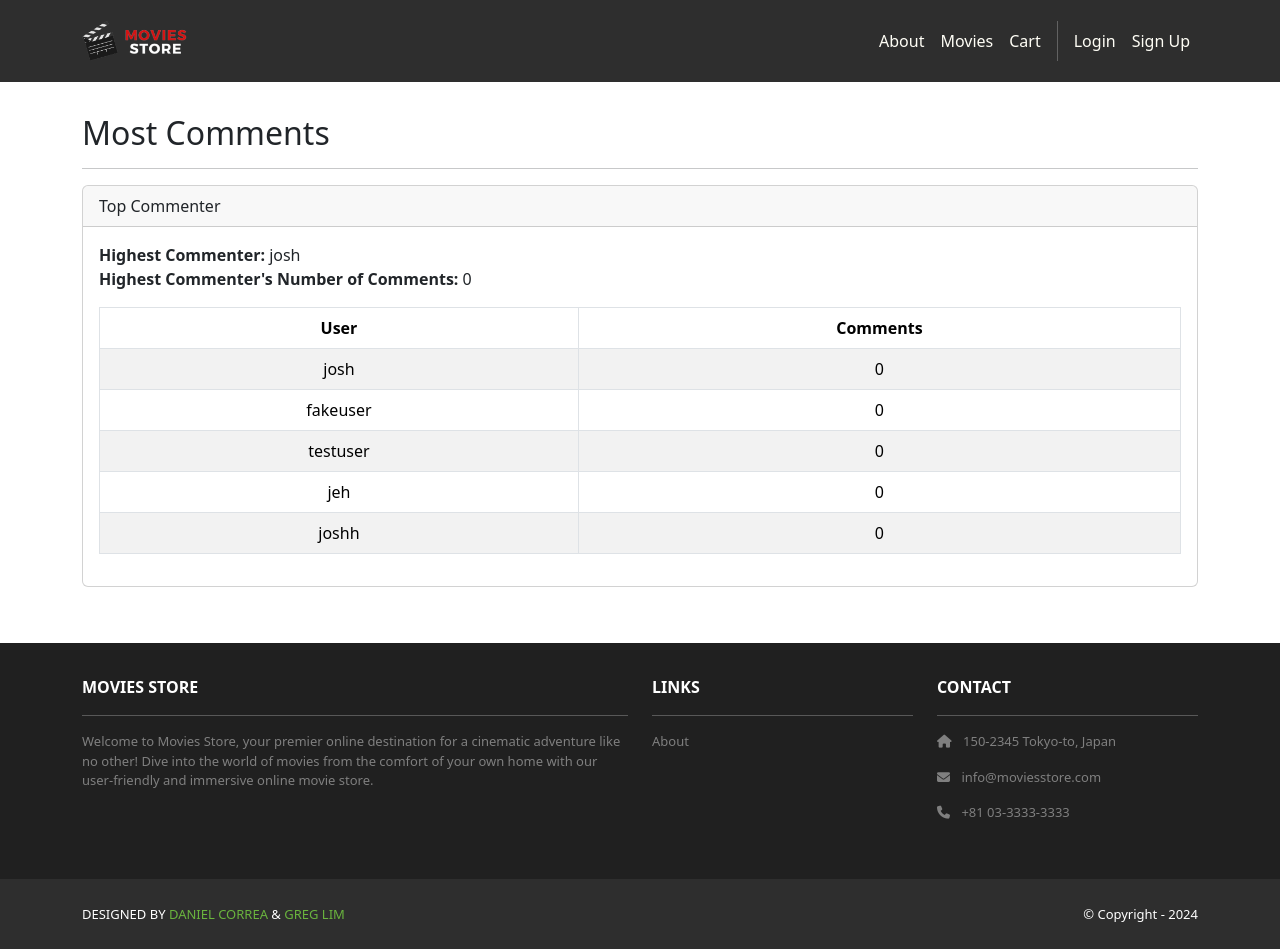
After one commit to joshuahevelow/moviesstore, a Django app: page /movies/most-comments/ in a window 1280 px wide. The commit adds this page. Run offline with Django 5.2, Linux system fonts and the light colour scheme; data comes from the database, SQL or seed files in the repository; data that the repository does not hold is empty; some libraries are stand-ins or nearby versions.

Commit message:
User Story 4: admin most comments page

```diff
--- /dev/null
+++ b/movies/templates/movies/most_comments.html
@@ -0,0 +1,55 @@
+<!DOCTYPE html>
+{% extends 'base.html' %}
+{% block content %}
+<div class="p-3">
+  <div class="container">
+    <div class="row mt-3">
+      <div class="col mx-auto mb-3">
+        <h2>Most Comments</h2>
+        <hr />
+        <div class="card mb-4">
+          <div class="card-header">
+            Top Commenter
+          </div>
+          <div class="card-body">
+            <b>Highest Commenter:</b> {{ temp_data.top.username }}<br />
+            <b>Highest Commenter's Number of Comments:</b> {{ temp_data.top.count }}<br />
+            <table class="table table-bordered table-striped text-center mt-3">
+              <thead>
+                <tr>
+                  <th scope="col">User</th>
+                  <th scope="col">Comments</th>
+                </tr>
+              </thead>
+              <tbody>
+                {% for u in temp_data.counts %}
+                <tr>
+                  <td>{{ u.username }}</td>
+                  <td>
+                    {{u.count}}
+                  </td>
+                </tr>
+                {% endfor %}
+              </tbody>
+            </table>
+          </div>
+        </div>
+      </div>
+    </div>
+  </div>
+</div>
+{% endblock content %}
+
+
+
+<html lang="en">
+<head>
+    <meta charset="UTF-8">
+    <title>Most Comments</title>
+</head>
+<body>
+<h2> Most Comments</h2>
+<p><b>{{temp_data.top.username}}</b> is the highest commenter with these many comments: {{temp_data.top.count}}</p>
+<a href="{% url 'movies.index' %}"> Back to the store</a>
+</body>
+</html>
--- a/movies/urls.py
+++ b/movies/urls.py
@@ -9,4 +9,5 @@ urlpatterns = [
     path('<int:id>/review/<int:review_id>/delete/', views.delete_review, name='movies.delete_review'),
     path('<int:id>/review/<int:review_id>/report/', views.report_review, name='movies.report_review'),
     path('<int:movie_id>/rate/', views.rate, name='movies.rate'),
+    path('most-comments/', views.most_comments, name='movies.most_comments'),
 ]
--- a/movies/views.py
+++ b/movies/views.py
@@ -1,6 +1,8 @@
 from django.shortcuts import render, redirect, get_object_or_404
 from .models import Movie, Review, Rating
 from django.contrib.auth.decorators import login_required
+from django.contrib.auth.models import User
+from django.contrib.admin.views.decorators import staff_member_required
 
 def index(request):
     search_term = request.GET.get('search')
@@ -100,3 +102,17 @@ def rate(request, movie_id):
         rating.save()
 
     return redirect('movies.show', id=movie_id)
+def most_comments(request):
+    users= User.objects.all()
+    counts=[]
+    top = None
+    for x in users:
+        num = Review.objects.filter(user=x).count()
+        counts.append({'username': x.username, 'count': num})
+        if top is None or num>top['count']:
+            top = {'username': x.username, 'count': num}
+    temp_data = {}
+    temp_data['title'] = 'Most Comments'
+    temp_data['top']= top
+    temp_data['counts'] = counts
+    return render(request, 'movies/most_comments.html', {'temp_data': temp_data})
--- a/moviesstore/templates/base.html
+++ b/moviesstore/templates/base.html
@@ -29,6 +29,9 @@
             <a class="nav-link" href="{% url 'cart.index' %}">Cart</a>
             <div class="vr bg-white mx-2 d-none d-lg-block"></div>
             {% if user.is_authenticated %}
+            {% if user.is_staff %}
+            <a class="nav-link" href="{% url 'movies.most_comments' %}" > Most Comments </a>
+            {% endif%}
             <a class="nav-link" href="{% url 'accounts.orders' %}">
                 Orders
             </a>
```
